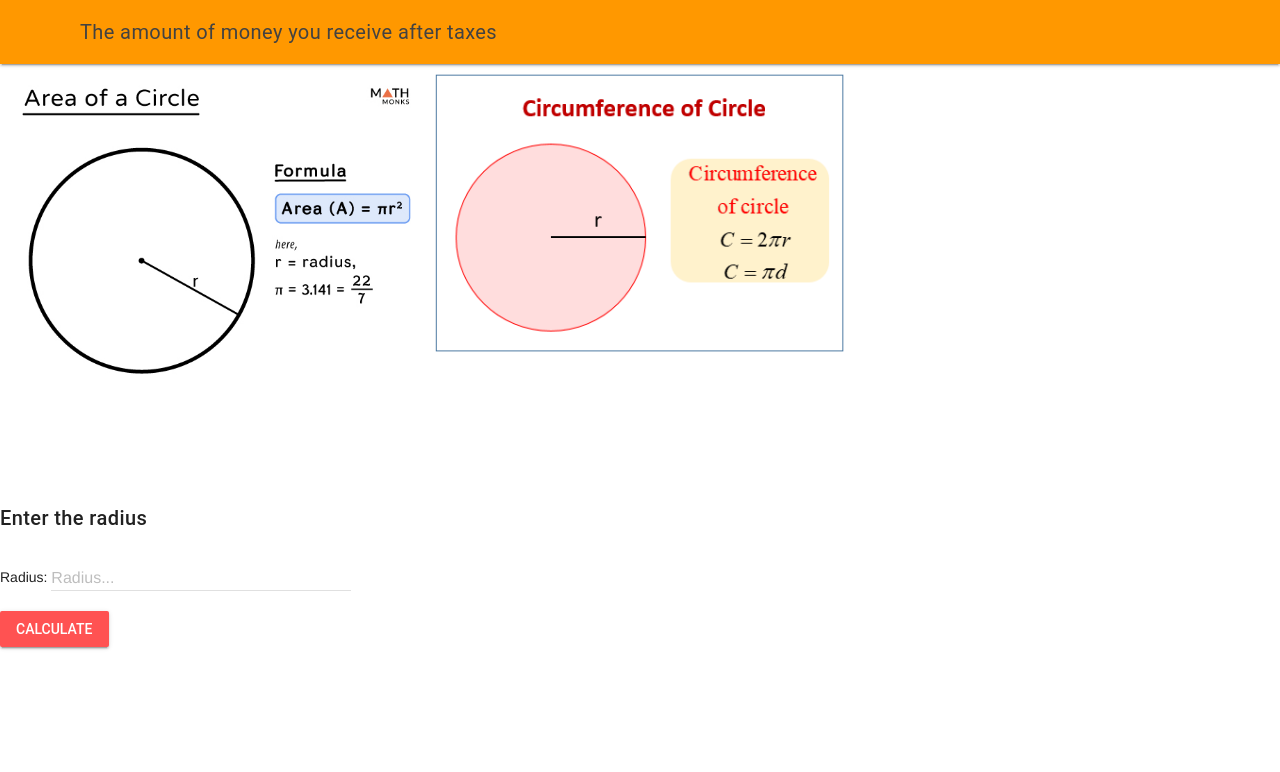
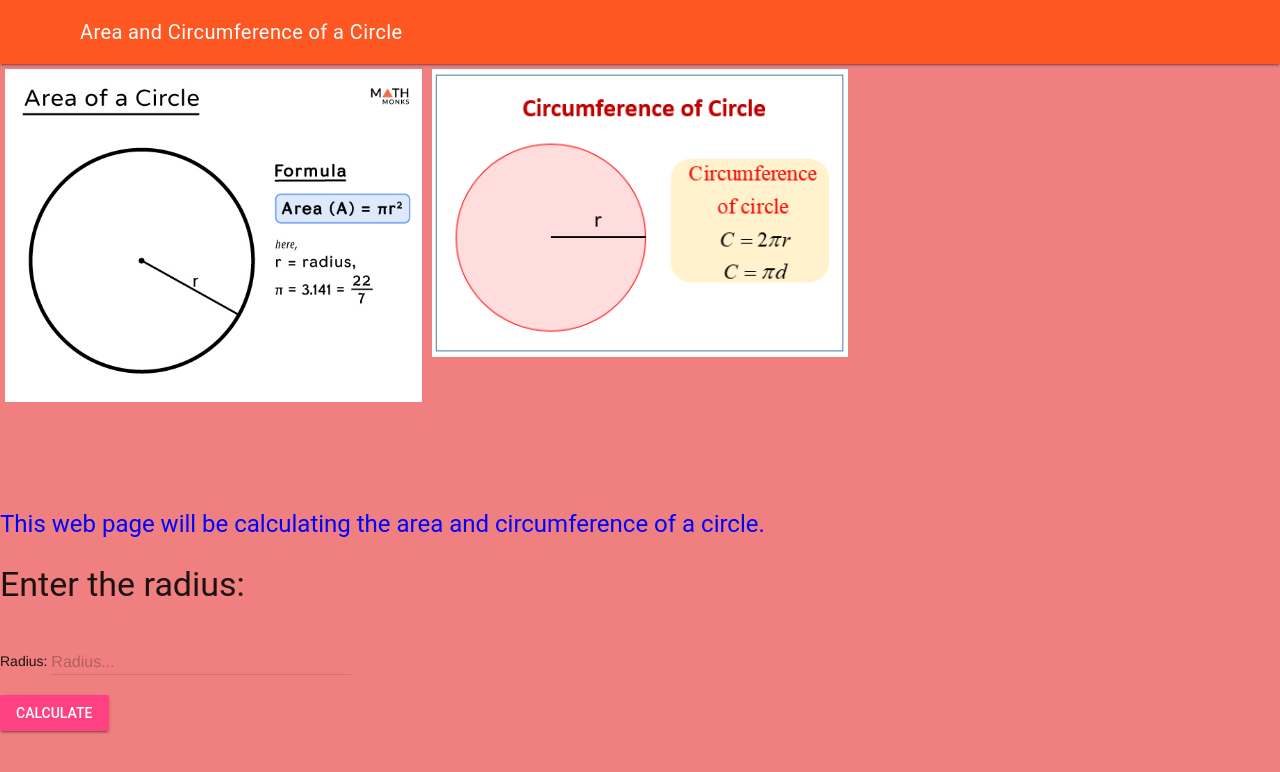
Before and after one commit to ICS20-Programming-SantiagoH/Assign-02-HTML-Calculations, a plain HTML site: page index.html in a window 1280 px wide. Drawn offline with nearby package versions, Linux system fonts and the light colour scheme.

Commit message:
Final product

```diff
--- a/css/style.css
+++ b/css/style.css
@@ -0,0 +1,13 @@
+/* Created by: Santiago Hewett
+* Created on: Mar 2023
+* This CSS file defines the style for index.html
+* ICS2O-Assign-02-HTML-Calculations
+*/
+
+body {
+	background-color: lightcoral;
+}
+
+h4 {
+  color: blue;
+}
--- a/index.html
+++ b/index.html
@@ -3,7 +3,7 @@
   <head>
     <!-- metadata -->
     <meta charset="utf-8" />
-    <meta name="description" content="Salary calculator" />
+    <meta name="description" content="Area and circumference of a circle" />
     <meta name="keywords" content="immaculata, ics2o" />
     <meta name="author" content="Santiago Hewett" />
     <meta name="viewport" content="width=device-width, initial-scale=1.0" />
@@ -14,11 +14,11 @@
     <link rel="manifest" href="./fav_index/site.webmanifest" />
     <!-- MDL connector -->
     <link rel="stylesheet" href="https://fonts.googleapis.com/icon?family=Material+Icons" />
-    <link rel="stylesheet" href="https://code.getmdl.io/1.3.0/material.orange-red.min.css"/>
+    <link rel="stylesheet" href="https://code.getmdl.io/1.3.0/material.deep_orange-pink.min.css" />
     <!-- CSS connector -->
     <link rel="stylesheet" href="./css/style.css" />
     <!-- Title -->
-    <title>Salary calculator</title>
+    <title>Area and circumference of a circle</title>
   </head>
   <body>
     <!-- JS connector -->
@@ -28,7 +28,7 @@
     <div class="mdl-layout mdl-js-layout mdl-layout--fixed-header">
       <header class="mdl-layout__header">
         <div class="mdl-layout__header-row">
-          <span class="mdl-layout-title">The amount of money you receive after taxes</span>
+          <span class="mdl-layout-title">Area and Circumference of a Circle</span>
         </div>
       </header>
       <!-- Images -->
@@ -51,13 +51,13 @@
         }
       </style>
 
-        <!-- Soccer player images -->
+      <!-- Area image -->
       <div class="row">
         <div class="column">
           <img src="./images/Area-of-a-Circle-Formula.jpg" alt="Area" style="width:100%" style="height: 75%;">
-
         </div>
 
+        <!-- Circumference image -->
         <div class="column">
           <img src="./images/circumference-circle-formula.png" alt="Circumference" style="width:100%">
         </div>
@@ -83,9 +83,10 @@
         <br>
         <br>
 
-
+        <!-- Statement of what this web page does -->
+        <h4>This web page will be calculating the area and circumference of a circle.</h4>
         <!-- request -->
-      <h5>Enter the radius</h5>
+        <h3>Enter the radius:</h3>
         <!-- Radius Textfield -->
         <form action="#">
           Radius:
```
Lines whose indentation alone changed are shown as unchanged.
